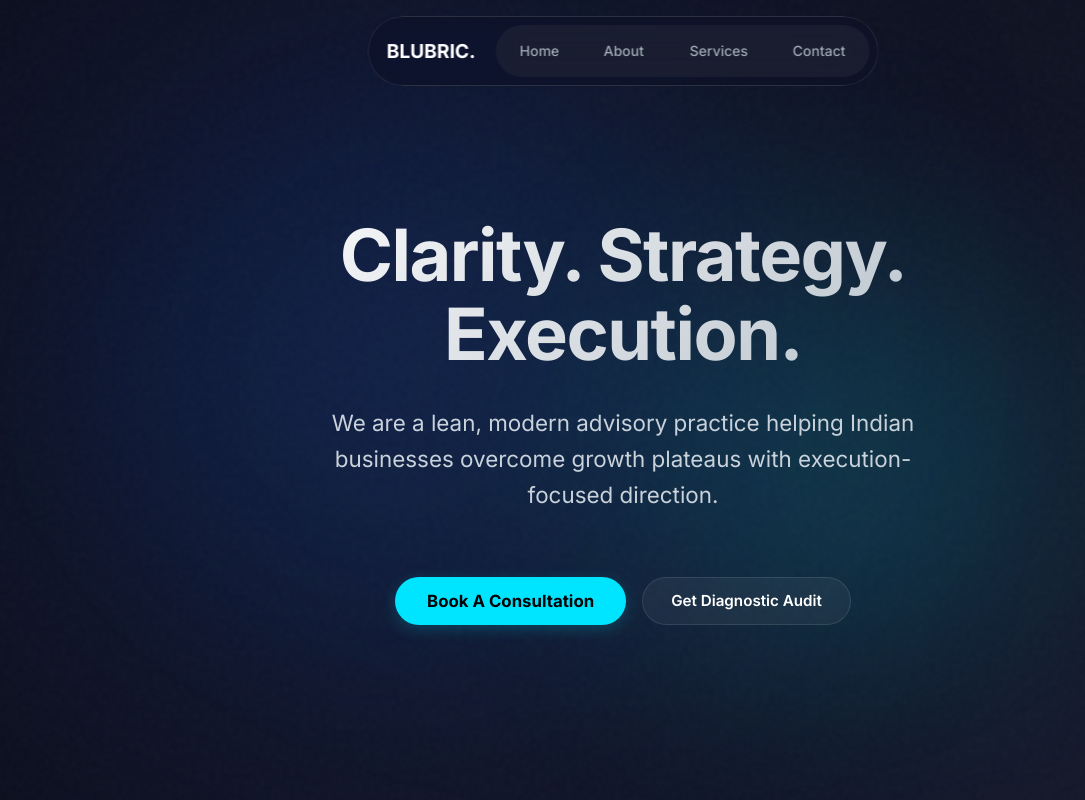
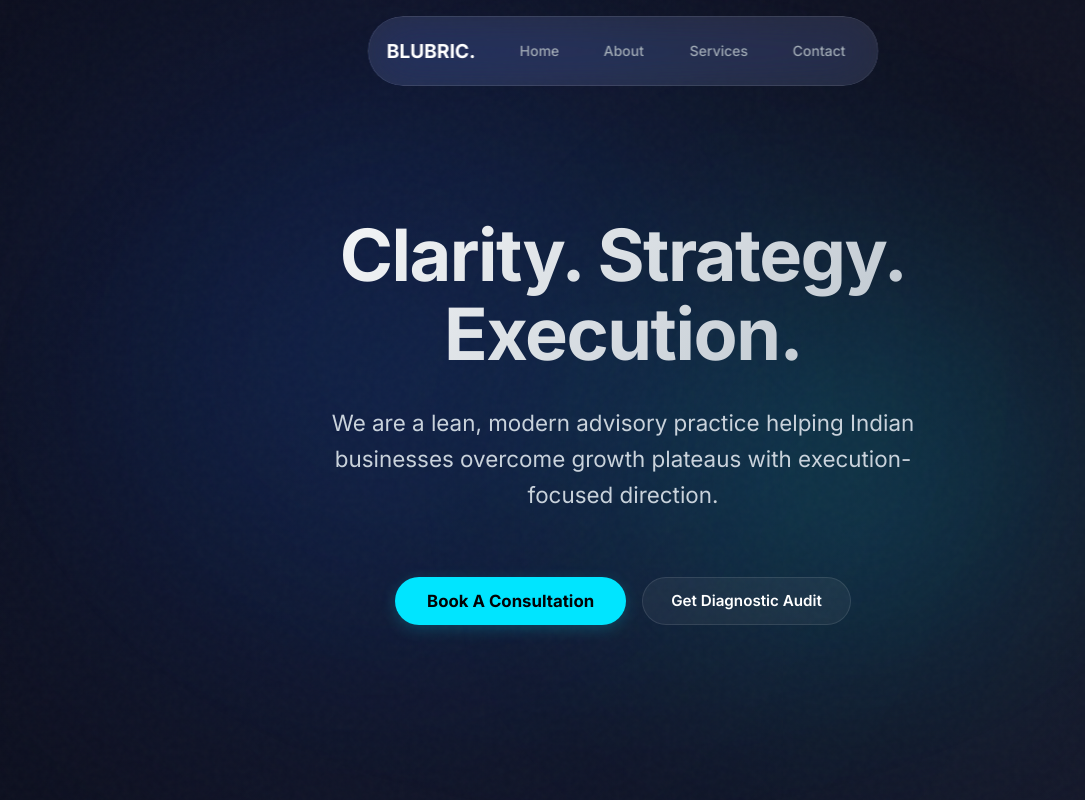
Before and after one commit to Shauryan28/Blubric, a React (Vite) app: page / in a window 1280 px wide. Shown: the top 800 px of the page, without its empty margins (17-1102 px from the left). Built offline with nearby package versions, Linux system fonts and the light colour scheme.

Commit message:
Update header to premium frosted glass aesthetic with increased opacity and blur

```diff
--- a/src/components/PillNav.css
+++ b/src/components/PillNav.css
@@ -36,10 +36,10 @@
   display: flex;
   align-items: center;
   box-sizing: border-box;
-  background: rgba(15, 18, 35, 0.7) !important;
-  backdrop-filter: blur(20px) saturate(1.5) !important;
-  -webkit-backdrop-filter: blur(20px) saturate(1.5) !important;
-  border: 1px solid rgba(255, 255, 255, 0.12);
+  background: rgba(255, 255, 255, 0.1) !important;
+  backdrop-filter: blur(28px) saturate(1.8) !important;
+  -webkit-backdrop-filter: blur(28px) saturate(1.8) !important;
+  border: 1px solid var(--glass-border);
   padding: 8px;
   border-radius: 999px;
   gap: 10px;
@@ -57,10 +57,8 @@
   display: flex;
   align-items: center;
   height: var(--nav-h);
-  background: rgba(255, 255, 255, 0.05);
+  background: transparent;
   border-radius: 9999px;
-  backdrop-filter: blur(16px);
-  -webkit-backdrop-filter: blur(16px);
 }
 
 .pill-logo {
@@ -221,11 +219,10 @@
   top: 4.5em;
   left: 0;
   right: 0;
-  background: rgba(15, 18, 35, 0.8);
-  backdrop-filter: blur(25px) saturate(1.8);
-  -webkit-backdrop-filter: blur(25px) saturate(1.8);
+  background: rgba(5,5,8,0.95);
+  backdrop-filter: blur(20px);
   border-radius: 20px;
-  border: 1px solid rgba(255, 255, 255, 0.12);
+  border: 1px solid var(--glass-border);
   z-index: 998;
   opacity: 0;
   transform: translateY(10px);
```
